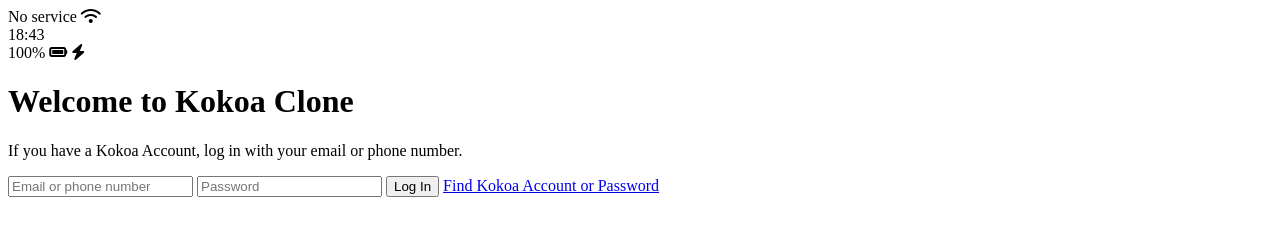
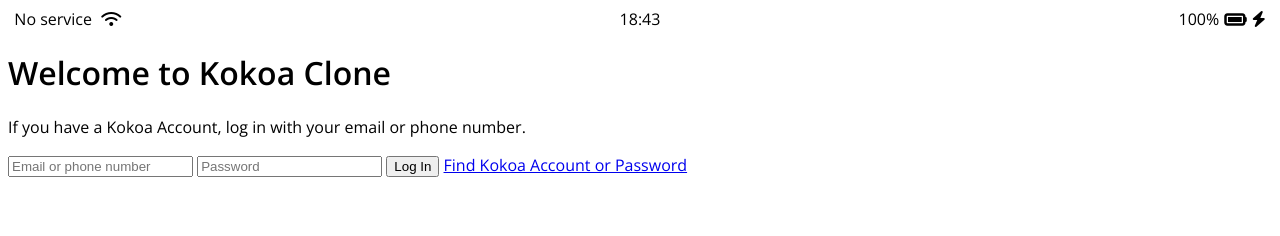
Before and after one commit to shs98ko/kokoa-clone-2023, a plain HTML site: page index.html in a window 1280 px wide. Drawn offline with nearby package versions, Linux system fonts and the light colour scheme.

Commit message:
Status Bar CSS

```diff
--- /dev/null
+++ b/css/styles.css
@@ -0,0 +1,28 @@
+@import url("https://fonts.googleapis.com/css2?family=Open+Sans:wght@400;600&display=swap");
+body {
+  font-family: "Open Sans", sans-serif;
+}
+
+.status-bar {
+  display: flex;
+  justify-content: center;
+}
+.status-bar__column {
+  width: 33%;
+}
+.status-bar__column:first-child span {
+  margin-right: 5px;
+}
+.status-bar__column:nth-child(2) {
+  display: flex;
+  justify-content: center;
+}
+.status-bar__column:last-child {
+  display: flex;
+  justify-content: flex-end;
+  align-items: center;
+}
+
+.status-bar__column .fa-battery-full {
+  margin: 0px 5px;
+}
--- a/index.html
+++ b/index.html
@@ -1,6 +1,7 @@
 <!DOCTYPE html>
 <html lang="en">
 <head>
+    <link rel="stylesheet" href="css/styles.css">
     <meta charset="UTF-8">
     <meta http-equiv="X-UA-Compatible" content="IE=edge">
     <meta name="viewport" content="width=device-width, initial-scale=1.0">
@@ -17,7 +18,7 @@
         </div>
         <div class="status-bar__column">
             <span>100%</span>
-            <i class="fas fa-battery-full"></i>
+            <i class="fas fa-battery-full fa-lg"></i>
             <i class="fas fa-bolt"></i>
         </div>
     </div>
```
